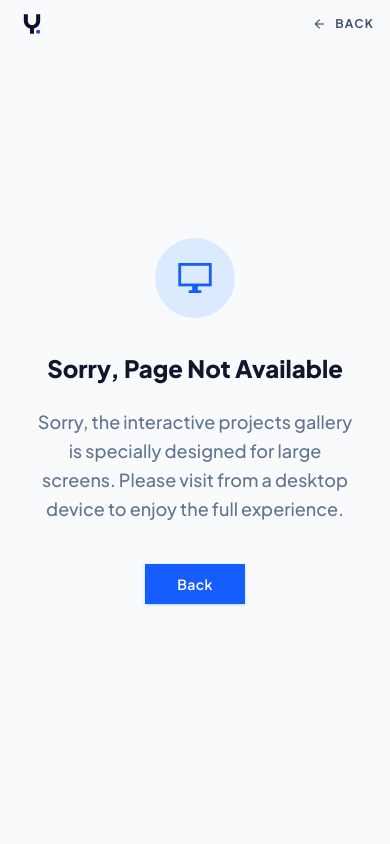
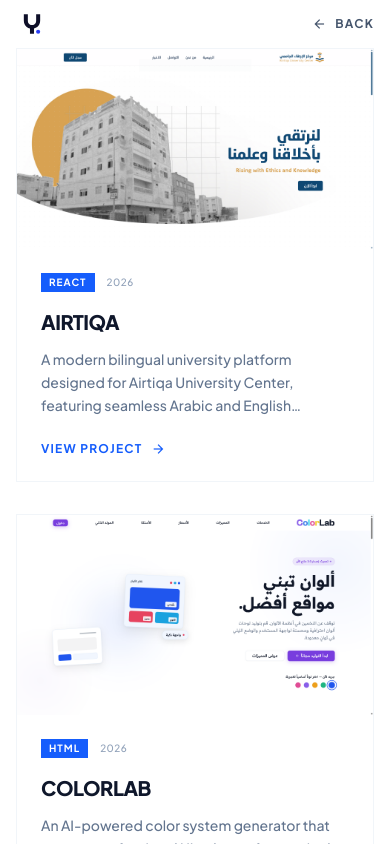
Before and after one commit to yasser8111/My-Portfolio, a Next.js app: page /projects in a window 390 px wide. Shown: the top 844 px of the page. Built offline with nearby package versions, Linux system fonts and the light colour scheme.

Commit message:
Update portfolio files

```diff
--- a/src/app/page.js
+++ b/src/app/page.js
@@ -32,6 +32,7 @@ const HeroSection = ({ scrollToSection }) => {
   const heroSubtitle = t("hero.subtitle") || "";
   const viewProjectsBtn = t("buttons.viewProjects") || "";
   const contactMeBtn = t("buttons.contactMe") || "";
+  const fullName = t("personal.fullName") || "";
 
   return (
     <section className="relative overflow-hidden min-h-dvh bg-white flex items-center">
@@ -39,7 +40,7 @@ const HeroSection = ({ scrollToSection }) => {
         <div className="relative z-10 w-full flex items-center px-4 md:px-12">
           <div className="flex flex-col items-center text-center md:items-start md:text-start w-full max-w-4xl">
             <span className="text-xs font-bold uppercase tracking-[0.3em] text-slate-400 mb-4 md:mb-6">
-              Yasser Tareq
+              {fullName}
             </span>
             <h2 className="text-[clamp(2rem,6vw,4rem)] font-black tracking-tighter leading-[1.2] mb-8 text-slate-900 text-balance max-w-3xl mx-auto md:mx-0">
               {heroTitle.split("\n").map((line, i) => (
--- a/src/app/projects/page.js
+++ b/src/app/projects/page.js
@@ -1,8 +1,7 @@
 "use client";
 
-import React, { useState, useEffect } from "react";
+import React from "react";
 import { useRouter } from "next/navigation";
-import gsap from "gsap";
 import MaterialIcon from "@/components/ui/MaterialIcon";
 import Button from "@/components/ui/Button";
 import { NavBack } from "@/components/layout/Navbar";
@@ -12,83 +11,18 @@ import { useLanguage } from "@/context/LanguageContext";
 
 const AllProjectsPage = () => {
   const router = useRouter();
-  const [isMobile, setIsMobile] = useState(false);
   const { dir, t } = useLanguage();
 
   const projects = t("projects") || [];
-
-  useEffect(() => {
-    if (typeof window !== "undefined") {
-      const checkMobile = () => {
-        setIsMobile(window.innerWidth < 768);
-      };
-      checkMobile();
-      window.addEventListener("resize", checkMobile);
-      return () => window.removeEventListener("resize", checkMobile);
-    }
-  }, []);
-
-  useEffect(() => {
-    if (isMobile) {
-      gsap.fromTo(
-        ".mobile-project-card",
-        { y: 50, opacity: 0 },
-        {
-          y: 0,
-          opacity: 1,
-          duration: 0.8,
-          stagger: 0.1,
-          ease: "power4.out",
-          delay: 0.2,
-        },
-      );
-    }
-  }, [isMobile]);
 
   const handleSelectProject = (project) => {
     const slug = createSlug(project.title);
     router.push(`/projects/${slug}`);
   };
 
-  if (isMobile) {
-    return (
-      <div
-        className="w-full min-h-screen bg-slate-50 flex flex-col"
-        dir={dir}
-      >
-        <NavBack
-          onBack={() => router.back()}
-          backText={t("buttons.backToHome")}
-        />
-
-        <div className="flex-1 flex flex-col items-center justify-center px-8 text-center">
-          <div className="w-20 h-20 bg-blue-100 text-blue-600 rounded-full flex items-center justify-center mb-8 animate-bounce">
-            <MaterialIcon icon="desktop_windows" size={40} />
-          </div>
-
-          <h1 className="text-2xl sm:text-3xl font-black text-slate-900 mb-6 leading-tight">
-            {t("galleryMobile.title")}
-          </h1>
-
-          <p className="text-lg text-slate-500 font-medium leading-relaxed max-w-sm mb-10">
-            {t("galleryMobile.description")}
-          </p>
-
-          <Button
-            onClick={() => router.back()}
-            variant="primary"
-            className="px-8"
-          >
-            {t("buttons.backToHome")}
-          </Button>
-        </div>
-      </div>
-    );
-  }
-
   return (
     <div
-      className="w-full h-screen bg-white overflow-hidden flex flex-col relative"
+      className="w-full min-h-screen bg-white flex flex-col"
       dir={dir}
     >
       <NavBack
@@ -96,7 +30,7 @@ const AllProjectsPage = () => {
         backText={t("buttons.backToHome")}
       />
 
-      <main className="flex-1 w-full h-full relative overflow-y-auto">
+      <main className="flex-1 w-full">
         <ProjectsGallery
           projects={projects}
           onSelectProject={handleSelectProject}
--- a/src/translations/ar.json
+++ b/src/translations/ar.json
@@ -35,6 +35,7 @@
   "personal": {
     "nickname": "YSR",
     "name": "ياسر",
+    "fullName": "ياسر طارق",
     "email": "yasser.dev.811@gmail.com",
     "underConstructionText": "الموقع قيد التطوير",
     "socials": {
--- a/src/translations/en.json
+++ b/src/translations/en.json
@@ -35,6 +35,7 @@
   "personal": {
     "nickname": "YSR",
     "name": "YASER",
+    "fullName": "Yasser Tareq",
     "email": "yasser.dev.811@gmail.com",
     "underConstructionText": "Site under development",
     "socials": {
```
Also changed, not shown: 1 other file (tests, documents, lock files or other folders).
